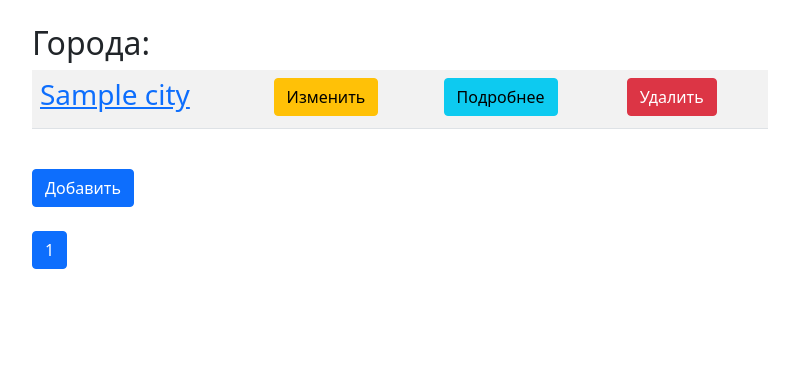
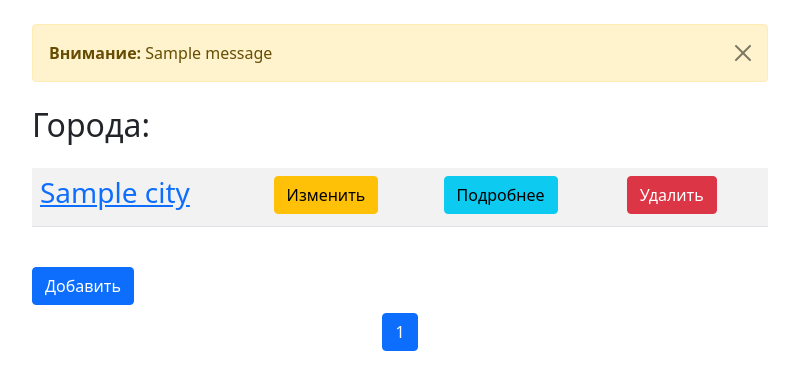
Before and after one commit to Fakemrx/Train-Travel-Project, a Django app: page /cities/ in a window 1280 px wide. Shown: the part 56-446 px from the top of the page, without its empty margins (240-1039 px from the left). Run offline with Django 4.2, Linux system fonts and the light colour scheme; tables that the repository leaves empty hold one stand-in row (values such as "Sample post"); one stand-in notice (Sample message) is shown.

Commit message:
Messages 1) Added error messages for add/update/delete actions 2) Added warning messages for delete action 3) Added success messages for update/add actions

```diff
--- a/src/cities/templates/cities/delete.html
+++ b/src/cities/templates/cities/delete.html
@@ -3,8 +3,10 @@
         Удаление города
     {% endblock %}
     {% block bodydata %}
-        <br>
+        <div class="alert alert-warning alert-dismissible fade show my-4" role="alert">
+            <strong>Внимание:</strong> Это действие необратимо!
+            <button type="button" class="btn-close" data-bs-dismiss="alert" aria-label="Close"></button>
+        </div>
         <h3>Вы действительно хотите удалить {{ object }}?</h3>
-        <br>
         {% include 'form.html' with action_name='Удалить'%}
     {% endblock %}
--- a/src/cities/templates/cities/home.html
+++ b/src/cities/templates/cities/home.html
@@ -3,9 +3,23 @@
         Cities list
     {% endblock %}
     {% block bodydata %}
-        <br>
-        <h2>Города:</h2>
-        <div class="row">
+        {% if messages %}
+            {% for message in messages %}
+                {% if message.level == DEFAULT_MESSAGE_LEVELS.ERROR %}
+                    <div class="alert alert-error alert-dismissible fade show my-4" role="alert">
+                        <strong>Ошибка:</strong> Обратитесь к администратору сайта
+                        <button type="button" class="btn-close" data-bs-dismiss="alert" aria-label="Close"></button>
+                    </div>
+                {% else %}
+                    <div class="alert alert-warning alert-dismissible fade show my-4" role="alert">
+                        <strong>Внимание:</strong> {{ message }}
+                        <button type="button" class="btn-close" data-bs-dismiss="alert" aria-label="Close"></button>
+                    </div>
+                {% endif %}
+            {% endfor %}
+        {% endif %}
+        <h2 class="my-4">Города:</h2>
+        <div class="row my-4">
             <div class="col-md ">
                 <table class="table table-striped">
                     {% for item in page_obj %}
@@ -42,14 +56,12 @@
                 </table>
             </div>
         </div>
-        <br>
         <a href="{% url 'cities:add' %}">
-            <button type="button" class="btn btn-primary">
+            <button type="button" class="btn btn-primary my-0">
                 Добавить
             </button>
         </a>
-        <br><br>
-        <div class="pagination">
+        <div class="pagination justify-content-center my-2">
             {% if page_obj.has_previous %}
                 <li class="page-item">
                     <a class="page-link" href="?page=1">F</a>
--- a/src/cities/views.py
+++ b/src/cities/views.py
@@ -1,3 +1,4 @@
+from django.contrib.messages.views import SuccessMessageMixin
 from django.shortcuts import render
 from django.urls import reverse_lazy, reverse
 from django.views.generic import DetailView, CreateView, UpdateView, DeleteView, ListView
@@ -7,7 +8,7 @@ from .models import City
 
 
 class ContactListView(ListView):
-    paginate_by = 3
+    paginate_by = 10
     model = City
     template_name = 'cities/home.html'
 
@@ -16,19 +17,23 @@ class CityDetailView(DetailView):
     queryset = City.objects.all()
     template_name = 'cities/detail.html'
 
-class CityCreateView(CreateView):
+
+class CityCreateView(SuccessMessageMixin, CreateView):
     model = City
     form_class = CityForm
     template_name = 'cities/create.html'
+    success_message = 'Вы добавили город'
 
 
-class CityUpdateView(UpdateView):
+class CityUpdateView(SuccessMessageMixin, UpdateView):
     model = City
     form_class = CityForm
     template_name = 'cities/update.html'
+    success_message = 'Вы обновили город'
 
 
-class CityDeleteView(DeleteView):
+class CityDeleteView(SuccessMessageMixin, DeleteView):
     model = City
     template_name = 'cities/delete.html'
     success_url = reverse_lazy('cities:home')
+    success_message = 'Вы удалили город'
```
Also changed, not shown: src/cities/templates/cities/detail.html (+26 -7 lines).
